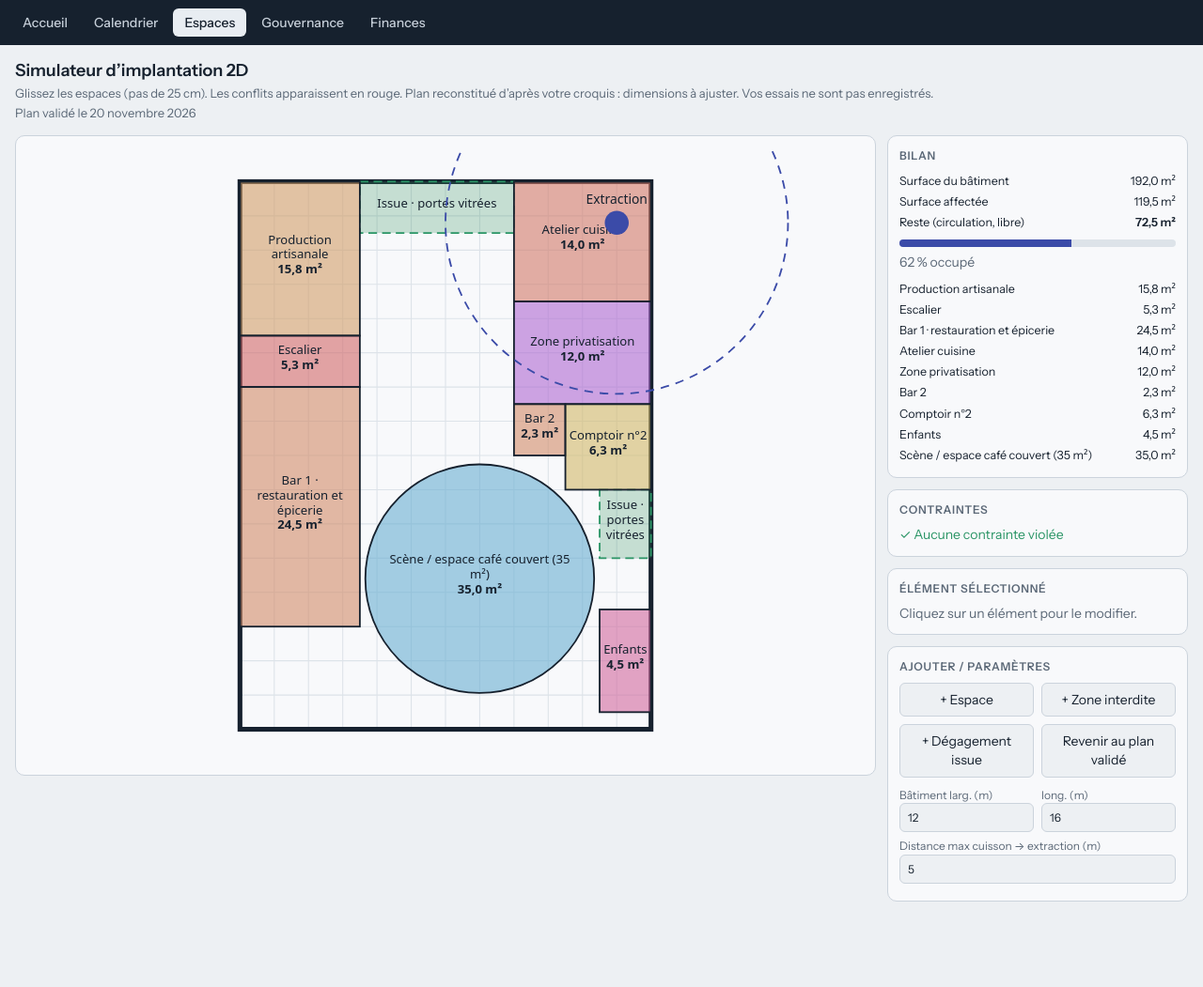
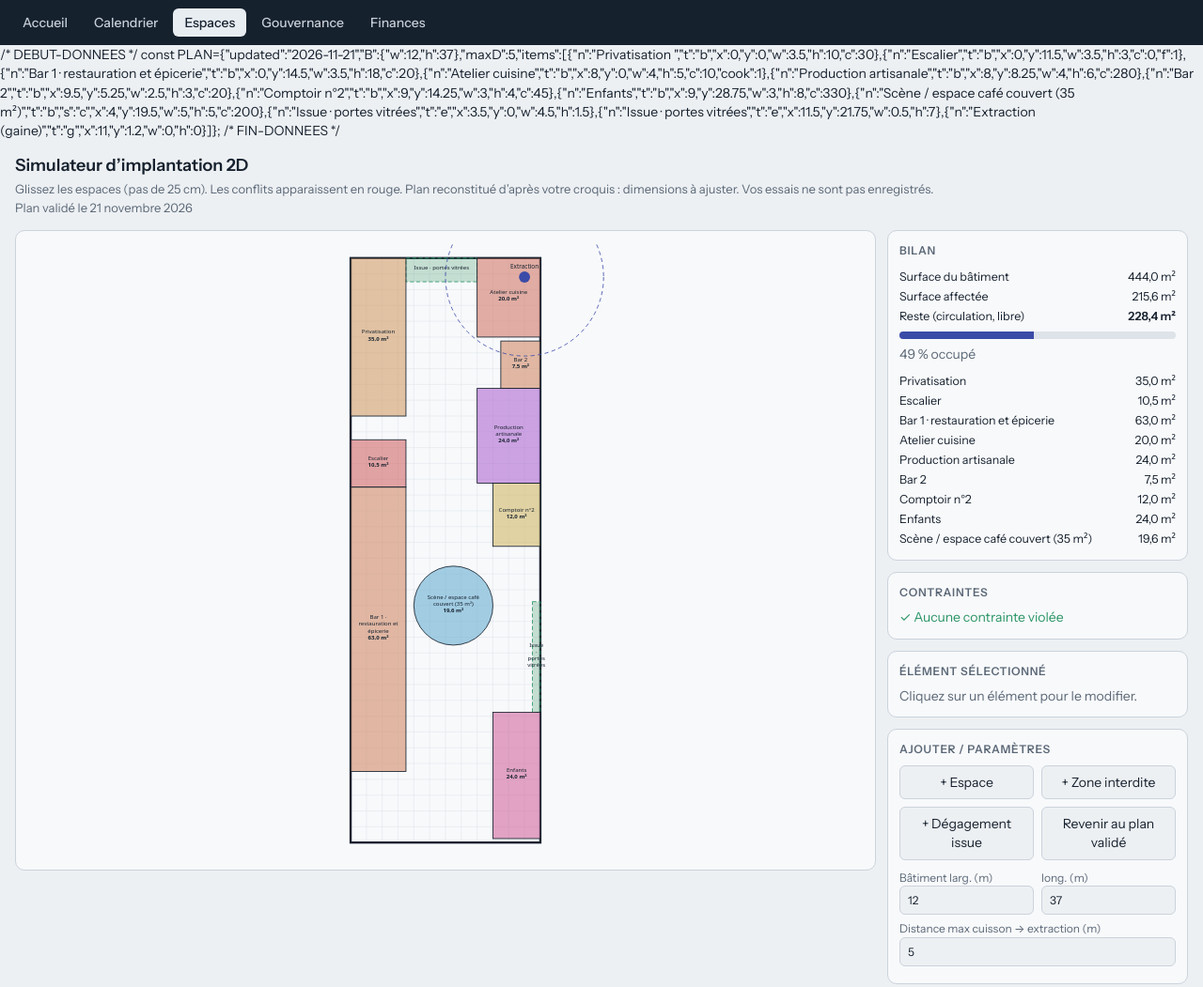
Before and after one commit to NicolasLes2026/alimfives, a plain HTML site: page espaces.html in a window 1280 px wide. Shown: the whole page at 94% size. Before the commit the page ends 980 px from the top, so only its background shows below. Drawn offline with Linux system fonts and the light colour scheme.

Commit message:
Update espaces.html

```diff
--- a/espaces.html
+++ b/espaces.html
@@ -1,4 +1,6 @@
-<!DOCTYPE html>
+/* DEBUT-DONNEES */
+const PLAN={"updated":"2026-11-21","B":{"w":12,"h":37},"maxD":5,"items":[{"n":"Privatisation ","t":"b","x":0,"y":0,"w":3.5,"h":10,"c":30},{"n":"Escalier","t":"b","x":0,"y":11.5,"w":3.5,"h":3,"c":0,"f":1},{"n":"Bar 1 · restauration et épicerie","t":"b","x":0,"y":14.5,"w":3.5,"h":18,"c":20},{"n":"Atelier cuisine","t":"b","x":8,"y":0,"w":4,"h":5,"c":10,"cook":1},{"n":"Production artisanale","t":"b","x":8,"y":8.25,"w":4,"h":6,"c":280},{"n":"Bar 2","t":"b","x":9.5,"y":5.25,"w":2.5,"h":3,"c":20},{"n":"Comptoir n°2","t":"b","x":9,"y":14.25,"w":3,"h":4,"c":45},{"n":"Enfants","t":"b","x":9,"y":28.75,"w":3,"h":8,"c":330},{"n":"Scène / espace café couvert (35 m²)","t":"b","s":"c","x":4,"y":19.5,"w":5,"h":5,"c":200},{"n":"Issue · portes vitrées","t":"e","x":3.5,"y":0,"w":4.5,"h":1.5},{"n":"Issue · portes vitrées","t":"e","x":11.5,"y":21.75,"w":0.5,"h":7},{"n":"Extraction (gaine)","t":"g","x":11,"y":1.2,"w":0,"h":0}]};
+/* FIN-DONNEES */<!DOCTYPE html>
 <html lang="fr"><head><meta charset="utf-8">
 <meta name="viewport" content="width=device-width, initial-scale=1, viewport-fit=cover">
 <title>Simulateur d’implantation</title>
@@ -50,19 +52,7 @@ const $=s=>document.querySelector(s),svg=$('#sv'),G=.25,EPS=1e-6;
 let B,maxD,sel=null,nid=1,items;
 const EDIT=location.hash==="#edition";
 /* DEBUT-DONNEES */
-const PLAN={updated:"2026-11-20",B:{w:12,h:16},maxD:5,items:[
-{n:"Production artisanale",t:"b",x:0,y:0,w:3.5,h:4.5,c:30},
-{n:"Escalier",t:"b",x:0,y:4.5,w:3.5,h:1.5,c:0,f:1},
-{n:"Bar 1 · restauration et épicerie",t:"b",x:0,y:6,w:3.5,h:7,c:20},
-{n:"Atelier cuisine",t:"b",x:8,y:0,w:4,h:3.5,c:10,cook:1},
-{n:"Zone privatisation",t:"b",x:8,y:3.5,w:4,h:3,c:280},
-{n:"Bar 2",t:"b",x:8,y:6.5,w:1.5,h:1.5,c:20},
-{n:"Comptoir n°2",t:"b",x:9.5,y:6.5,w:2.5,h:2.5,c:45},
-{n:"Enfants",t:"b",x:10.5,y:12.5,w:1.5,h:3,c:330},
-{n:"Scène / espace café couvert (35 m²)",t:"b",s:"c",x:3.66,y:8.26,w:6.68,h:6.68,c:200},
-{n:"Issue · portes vitrées",t:"e",x:3.5,y:0,w:4.5,h:1.5},
-{n:"Issue · portes vitrées",t:"e",x:10.5,y:9,w:1.5,h:2},
-{n:"Extraction (gaine)",t:"g",x:11,y:1.2,w:0,h:0}]};
+const PLAN={"updated":"2026-11-21","B":{"w":12,"h":37},"maxD":5,"items":[{"n":"Privatisation ","t":"b","x":0,"y":0,"w":3.5,"h":10,"c":30},{"n":"Escalier","t":"b","x":0,"y":11.5,"w":3.5,"h":3,"c":0,"f":1},{"n":"Bar 1 · restauration et épicerie","t":"b","x":0,"y":14.5,"w":3.5,"h":18,"c":20},{"n":"Atelier cuisine","t":"b","x":8,"y":0,"w":4,"h":5,"c":10,"cook":1},{"n":"Production artisanale","t":"b","x":8,"y":8.25,"w":4,"h":6,"c":280},{"n":"Bar 2","t":"b","x":9.5,"y":5.25,"w":2.5,"h":3,"c":20},{"n":"Comptoir n°2","t":"b","x":9,"y":14.25,"w":3,"h":4,"c":45},{"n":"Enfants","t":"b","x":9,"y":28.75,"w":3,"h":8,"c":330},{"n":"Scène / espace café couvert (35 m²)","t":"b","s":"c","x":4,"y":19.5,"w":5,"h":5,"c":200},{"n":"Issue · portes vitrées","t":"e","x":3.5,"y":0,"w":4.5,"h":1.5},{"n":"Issue · portes vitrées","t":"e","x":11.5,"y":21.75,"w":0.5,"h":7},{"n":"Extraction (gaine)","t":"g","x":11,"y":1.2,"w":0,"h":0}]};
 /* FIN-DONNEES */
 function init(){const P=JSON.parse(JSON.stringify(PLAN));B=P.B;maxD=P.maxD;sel=null;nid=1;items=P.items;
 items.forEach(i=>i.id=nid++);$('#bw').value=B.w;$('#bh').value=B.h;$('#md').value=maxD;}
```
